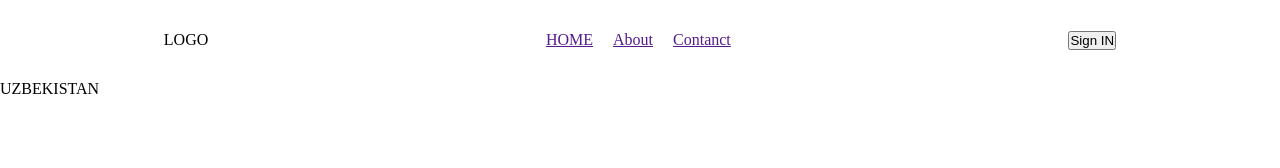
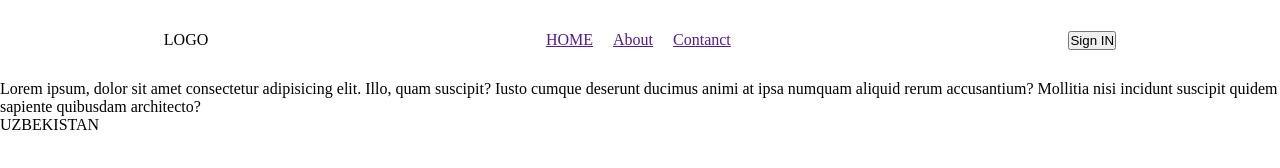
Before and after one commit to asadbekkholdarov/project_master, a plain HTML site: page index.html in a window 1280 px wide. Drawn offline with Linux system fonts and the light colour scheme.

Commit message:
main tag added

```diff
--- a/index.html
+++ b/index.html
@@ -17,6 +17,15 @@
       <button>Sign IN</button>
     </nav>
 
+    <main>
+      <p>
+        Lorem ipsum, dolor sit amet consectetur adipisicing elit. Illo, quam
+        suscipit? Iusto cumque deserunt ducimus animi at ipsa numquam aliquid
+        rerum accusantium? Mollitia nisi incidunt suscipit quidem sapiente
+        quibusdam architecto?
+      </p>
+    </main>
+
     <footer>
       <ul>
         <li>UZBEKISTAN</li>
```
